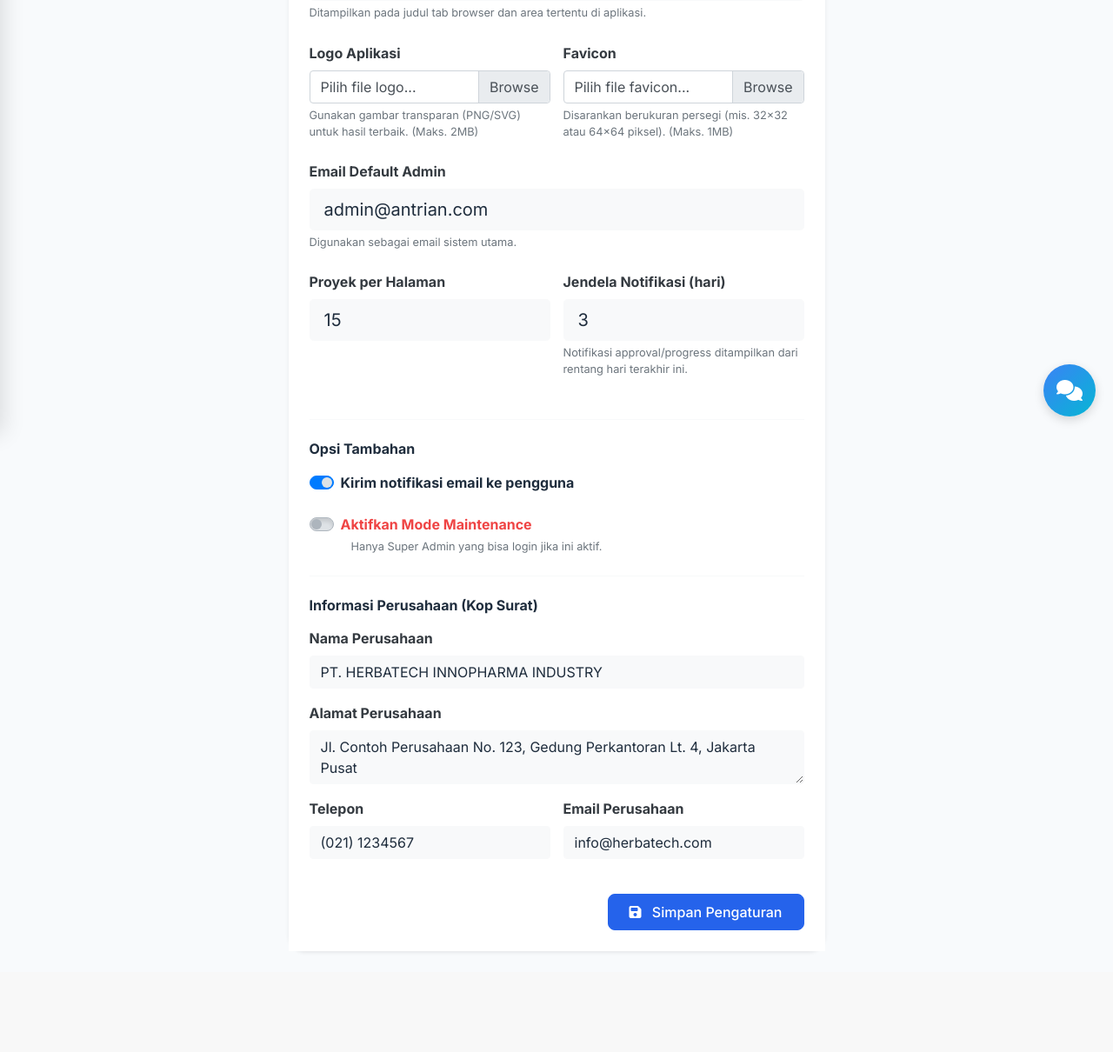
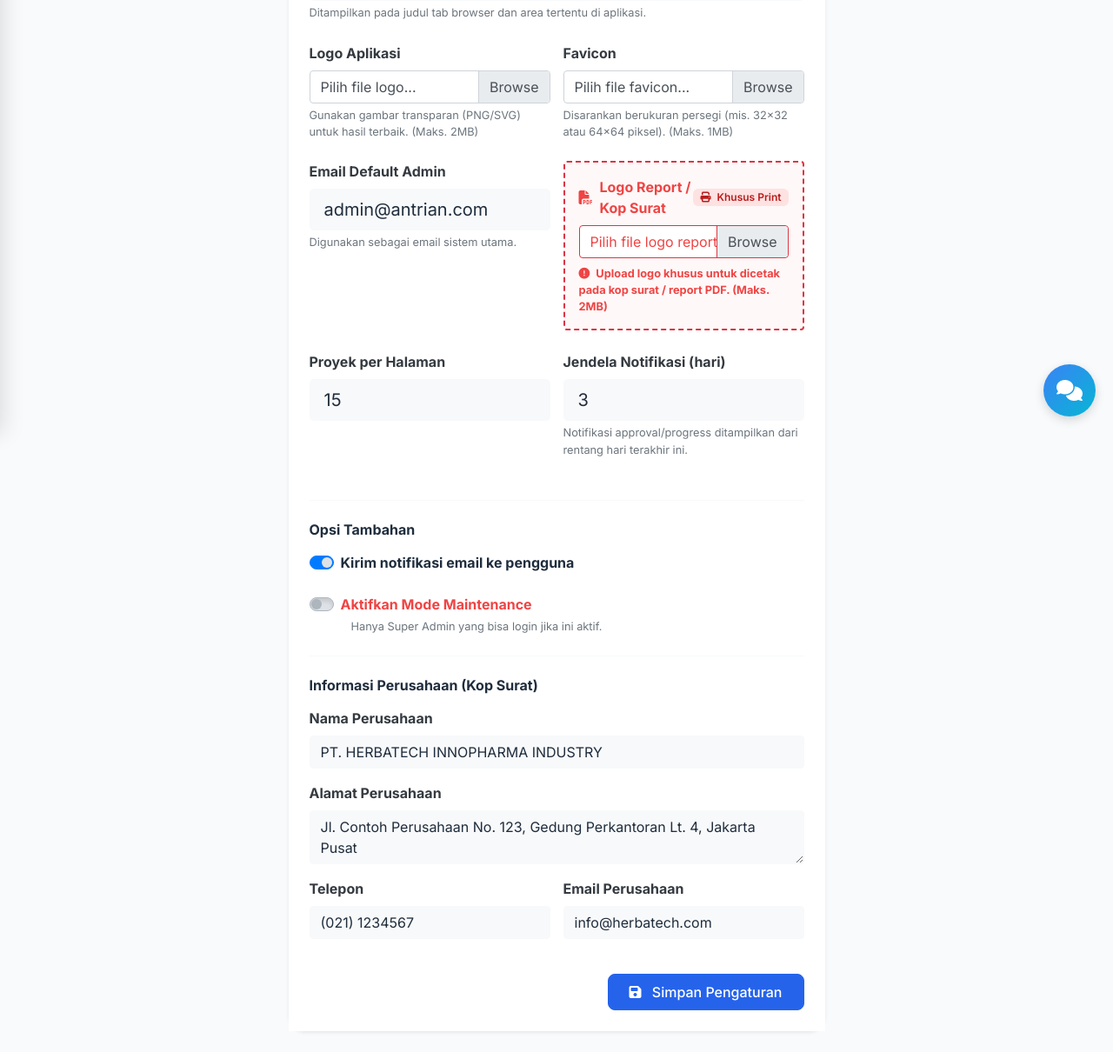
Before and after one commit to naps4/ga1, a Laravel app: page /super-admin/settings in a window 1280 px wide. Shown: the part 301-1511 px from the top of the page at 87% size. Before the commit the page ends 1396 px from the top, so only its background shows below. Run offline with Laravel 10, Linux system fonts and the light colour scheme; a user stored in the database is signed in; data comes from the database, SQL or seed files in the repository; data that the repository does not hold is empty; parts of the project's set-up code (start-up, migrations or seed data) failed here and were passed over; some libraries are stand-ins or nearby versions.

Commit message:
feat: add report logo upload setting with red indicator and update print views

```diff
--- a/app/Helpers/SettingsHelper.php
+++ b/app/Helpers/SettingsHelper.php
@@ -23,6 +23,7 @@ class SettingsHelper
                 'app_name' => config('app.name', 'Antrian Project'),
                 'app_logo' => '',
                 'app_favicon' => '',
+                'report_logo' => '',
                 'admin_email' => 'admin@antrian.com',
                 'per_page' => 15,
                 'email_notifications' => true,
@@ -45,4 +46,18 @@ class SettingsHelper
 
         return $default;
     }
+
+    /**
+     * Get report/print logo path (falls back to app_logo).
+     *
+     * @return string|null
+     */
+    public static function getReportLogo()
+    {
+        $reportLogo = static::get('report_logo');
+        if (!empty($reportLogo)) {
+            return $reportLogo;
+        }
+        return static::get('app_logo');
+    }
 }
--- a/app/Http/Controllers/SuperAdminController.php
+++ b/app/Http/Controllers/SuperAdminController.php
@@ -239,6 +239,7 @@ class SuperAdminController extends Controller
             'maintenance_mode' => 'nullable|boolean',
             'app_logo' => 'nullable|image|max:2048', // max 2MB
             'app_favicon' => 'nullable|image|mimes:jpeg,png,jpg,gif,svg,ico|max:1024', // max 1MB
+            'report_logo' => 'nullable|image|mimes:jpeg,png,jpg,gif,svg,ico|max:2048', // max 2MB
             'company_name' => 'required|string|max:200',
             'company_address' => 'required|string|max:500',
             'company_phone' => 'required|string|max:50',
@@ -281,6 +282,24 @@ class SuperAdminController extends Controller
             $faviconPath = 'settings/' . $faviconName;
             \Illuminate\Support\Facades\Storage::disk('public')->put($faviconPath, file_get_contents($faviconFile->getPathname()));
             $settings['app_favicon'] = $faviconPath;
+        }
+
+        if ($request->hasFile('report_logo')) {
+            if (!$request->file('report_logo')->isValid()) {
+                return back()->withErrors(['report_logo' => 'File logo report gagal diunggah. Pastikan ukuran file sesuai batas.'])->withInput();
+            }
+            // Hapus report logo lama jika ada
+            if (!empty($settings['report_logo'])) {
+                $oldReportLogoPath = storage_path('app/public/' . ltrim($settings['report_logo'], '/'));
+                if (File::exists($oldReportLogoPath)) {
+                    File::delete($oldReportLogoPath);
+                }
+            }
+            $reportLogoFile = $request->file('report_logo');
+            $reportLogoName = \Illuminate\Support\Str::random(40) . '.' . $reportLogoFile->getClientOriginalExtension();
+            $reportLogoPath = 'settings/' . $reportLogoName;
+            \Illuminate\Support\Facades\Storage::disk('public')->put($reportLogoPath, file_get_contents($reportLogoFile->getPathname()));
+            $settings['report_logo'] = $reportLogoPath;
         }
 
         $settings['app_name'] = $validated['app_name'];
@@ -541,8 +560,9 @@ class SuperAdminController extends Controller
         $settings    = $this->loadSystemSettings();
         $companyName = $settings['company_name'] ?? config('app.name', 'PT. FPU');
         $logoPath    = null;
-        if (!empty($settings['app_logo'])) {
-            $candidate = storage_path('app/public/' . $settings['app_logo']);
+        $reportLogoKey = !empty($settings['report_logo']) ? $settings['report_logo'] : ($settings['app_logo'] ?? '');
+        if (!empty($reportLogoKey)) {
+            $candidate = storage_path('app/public/' . $reportLogoKey);
             if (file_exists($candidate)) {
                 $logoPath = $candidate;
             }
@@ -745,6 +765,7 @@ class SuperAdminController extends Controller
             'app_name' => config('app.name', 'Antrian Project'),
             'app_logo' => '',
             'app_favicon' => '',
+            'report_logo' => '',
             'admin_email' => 'admin@antrian.com',
             'per_page' => 15,
             'email_notifications' => true,
--- a/resources/views/layouts/print.blade.php
+++ b/resources/views/layouts/print.blade.php
@@ -138,9 +138,9 @@
             <div class="kop-surat">
                 <table style="width: 100%; border: none; border-collapse: collapse;">
                     <tr>
-                        @if(\App\Helpers\SettingsHelper::get('app_logo'))
+                        @if(\App\Helpers\SettingsHelper::getReportLogo())
                             <td style="width: 15%; padding-right: 20px; vertical-align: middle;">
-                                <img src="{{ asset('storage/' . \App\Helpers\SettingsHelper::get('app_logo')) }}" alt="Logo" style="max-height: 60px; object-fit: contain;">
+                                <img src="{{ asset('storage/' . \App\Helpers\SettingsHelper::getReportLogo()) }}" alt="Logo" style="max-height: 60px; object-fit: contain;">
                             </td>
                         @endif
                         <td class="text-center" style="vertical-align: middle;">
--- a/resources/views/print/atk.blade.php
+++ b/resources/views/print/atk.blade.php
@@ -84,7 +84,7 @@
         <tr>
             <td style="width: 58%; border: none; vertical-align: bottom; padding-bottom: 5px;">
                 @php
-                    $logo = \App\Helpers\SettingsHelper::get('app_logo');
+                    $logo = \App\Helpers\SettingsHelper::getReportLogo();
                     $logoPath = $logo ? storage_path('app/public/' . $logo) : null;
                 @endphp
                 @if($logo && $logoPath && file_exists($logoPath))
--- a/resources/views/print/fpu.blade.php
+++ b/resources/views/print/fpu.blade.php
@@ -7,8 +7,8 @@
     <table class="wo-table" style="width: 100%; margin-bottom: 10px; table-layout: fixed; border-collapse: collapse;">
         <tr>
             <td class="wo-table-logo" style="width: 15%; padding: 2px; border: 1px solid #000; text-align: center; vertical-align: middle;">
-                @if(\App\Helpers\SettingsHelper::get('app_logo'))
-                    <img src="{{ asset('storage/' . \App\Helpers\SettingsHelper::get('app_logo')) }}" alt="Logo" style="width: 100%; max-height: 55px; object-fit: contain;">
+                @if(\App\Helpers\SettingsHelper::getReportLogo())
+                    <img src="{{ asset('storage/' . \App\Helpers\SettingsHelper::getReportLogo()) }}" alt="Logo" style="width: 100%; max-height: 55px; object-fit: contain;">
                 @else
                     <div style="color: #7cb342; font-weight: 900; font-size: 14px;">{{ \App\Helpers\SettingsHelper::get('company_name', 'HERBATECH') }}</div>
                 @endif
--- a/resources/views/print/handover.blade.php
+++ b/resources/views/print/handover.blade.php
@@ -7,8 +7,8 @@
     <table class="wo-table" style="width: 100%; margin-bottom: 10px; table-layout: fixed; border-collapse: collapse;">
         <tr>
             <td class="wo-table-logo" style="width: 15%; padding: 2px; border: 1px solid #000; text-align: center; vertical-align: middle;">
-                @if(\App\Helpers\SettingsHelper::get('app_logo'))
-                    <img src="{{ asset('storage/' . \App\Helpers\SettingsHelper::get('app_logo')) }}" alt="Logo" style="width: 100%; max-height: 55px; object-fit: contain;">
+                @if(\App\Helpers\SettingsHelper::getReportLogo())
+                    <img src="{{ asset('storage/' . \App\Helpers\SettingsHelper::getReportLogo()) }}" alt="Logo" style="width: 100%; max-height: 55px; object-fit: contain;">
                 @else
                     <div style="color: #7cb342; font-weight: 900; font-size: 14px;">{{ \App\Helpers\SettingsHelper::get('company_name', 'HERBATECH') }}</div>
                 @endif
--- a/resources/views/print/pdf-aggregation.blade.php
+++ b/resources/views/print/pdf-aggregation.blade.php
@@ -88,7 +88,7 @@
                 </td>
                 <td style="text-align: right; vertical-align: bottom;">
                     @php
-                        $logo = \App\Helpers\SettingsHelper::get('app_logo');
+                        $logo = \App\Helpers\SettingsHelper::getReportLogo();
                         $logoPath = $logo ? storage_path('app/public/' . $logo) : null;
                     @endphp
                     @if($logoPath && file_exists($logoPath))
--- a/resources/views/print/pdf-detail.blade.php
+++ b/resources/views/print/pdf-detail.blade.php
@@ -106,7 +106,7 @@
                 </td>
                 <td style="text-align: right; vertical-align: bottom;">
                     @php
-                        $logo = \App\Helpers\SettingsHelper::get('app_logo');
+                        $logo = \App\Helpers\SettingsHelper::getReportLogo();
                         $logoPath = $logo ? storage_path('app/public/' . $logo) : null;
                     @endphp
                     @if($logoPath && file_exists($logoPath))
--- a/resources/views/print/work-order.blade.php
+++ b/resources/views/print/work-order.blade.php
@@ -67,8 +67,8 @@
 <table class="wo-table">
     <tr>
         <td class="wo-table-logo" style="width: 15%; padding: 2px; border: 1px solid #000; text-align: center; vertical-align: middle;">
-            @if(\App\Helpers\SettingsHelper::get('app_logo'))
-                <img src="{{ asset('storage/' . \App\Helpers\SettingsHelper::get('app_logo')) }}" alt="Logo" style="width: 100%; max-height: 55px; object-fit: contain;">
+            @if(\App\Helpers\SettingsHelper::getReportLogo())
+                <img src="{{ asset('storage/' . \App\Helpers\SettingsHelper::getReportLogo()) }}" alt="Logo" style="width: 100%; max-height: 55px; object-fit: contain;">
             @else
                 <div class="logo-container">
                     <h2 class="logo-text">{{ \App\Helpers\SettingsHelper::get('company_name', 'HERBATECH') }}</h2>
--- a/resources/views/super-admin/settings.blade.php
+++ b/resources/views/super-admin/settings.blade.php
@@ -62,10 +62,36 @@
                         </div>
                     </div>
 
-                    <div class="form-group mb-4">
-                        <label class="font-weight-600 text-dark">Email Default Admin</label>
-                        <input type="email" name="admin_email" class="form-control form-control-lg border-light shadow-none bg-light" value="{{ old('admin_email', $settings['admin_email']) }}">
-                        <small class="form-text text-muted mt-1">Digunakan sebagai email sistem utama.</small>
+                    <div class="row">
+                        <div class="col-sm-6">
+                            <div class="form-group mb-4">
+                                <label class="font-weight-600 text-dark">Email Default Admin</label>
+                                <input type="email" name="admin_email" class="form-control form-control-lg border-light shadow-none bg-light" value="{{ old('admin_email', $settings['admin_email']) }}">
+                                <small class="form-text text-muted mt-1">Digunakan sebagai email sistem utama.</small>
+                            </div>
+                        </div>
+                        <div class="col-sm-6">
+                            <div class="form-group mb-4 p-3 rounded" style="border: 2px dashed #dc3545; background-color: #fff8f8;">
+                                <label class="font-weight-bold text-danger d-flex align-items-center mb-2">
+                                    <i class="fas fa-file-pdf mr-2"></i> Logo Report / Kop Surat
+                                    <span class="badge badge-danger ml-auto px-2 py-1" style="font-size: 0.75rem; background-color: #dc3545;">
+                                        <i class="fas fa-print mr-1"></i> Khusus Print
+                                    </span>
+                                </label>
+                                @if(!empty($settings['report_logo']))
+                                    <div class="mb-2">
+                                        <img src="{{ asset('storage/' . $settings['report_logo']) }}" alt="Logo Report Print" class="img-thumbnail border-danger" style="max-height: 70px;">
+                                    </div>
+                                @endif
+                                <div class="custom-file border-danger">
+                                    <input type="file" class="custom-file-input" id="report_logo" name="report_logo" accept="image/*">
+                                    <label class="custom-file-label text-danger font-weight-500" for="report_logo" style="border-color: #dc3545;">Pilih file logo report (print)...</label>
+                                </div>
+                                <small class="form-text text-danger font-weight-bold mt-2">
+                                    <i class="fas fa-exclamation-circle mr-1"></i> Upload logo khusus untuk dicetak pada kop surat / report PDF. (Maks. 2MB)
+                                </small>
+                            </div>
+                        </div>
                     </div>
 
                     <div class="row">
```
